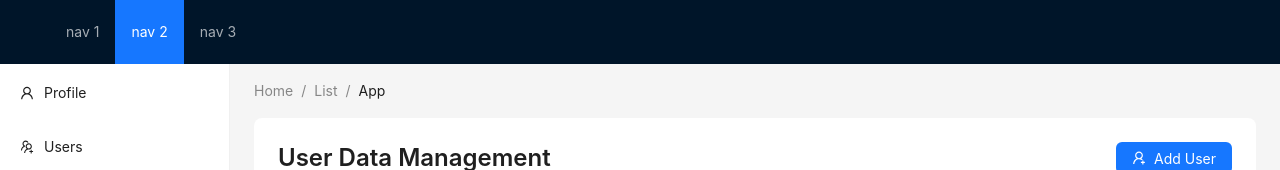
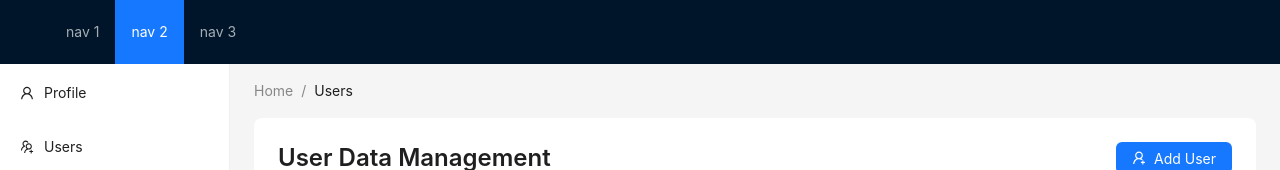
Before and after one commit to IQMS-System/AnalysisToolFrontend, a React (Vite) app: page /users in a window 1280 px wide. Shown: the top 170 px of the page. Built offline with nearby package versions, Linux system fonts and the light colour scheme.

Commit message:
feat: implement breadcrumb

```diff
--- a/src/components/BaseLayout/index.tsx
+++ b/src/components/BaseLayout/index.tsx
@@ -17,6 +17,7 @@ import { useNavigate } from "react-router-dom";
 
 interface Props {
   children: React.ReactNode;
+  breadCrumb: string[];
 }
 
 interface MenuItem {
@@ -96,7 +97,7 @@ const listMenu = menu.map((icon, index) => {
   };
 });
 
-const BaseLayout = ({ children }: Props) => {
+const BaseLayout = ({ children, breadCrumb }: Props) => {
   const navigate = useNavigate();
   const {
     token: { colorBgContainer, borderRadiusLG },
@@ -139,9 +140,9 @@ const BaseLayout = ({ children }: Props) => {
         </Sider>
         <Layout style={{ padding: "0 24px 24px" }}>
           <Breadcrumb style={{ margin: "16px 0" }}>
-            <Breadcrumb.Item>Home</Breadcrumb.Item>
-            <Breadcrumb.Item>List</Breadcrumb.Item>
-            <Breadcrumb.Item>App</Breadcrumb.Item>
+            {breadCrumb.map((item) => (
+              <Breadcrumb.Item key={item}>{item}</Breadcrumb.Item>
+            ))}
           </Breadcrumb>
           <Content
             style={{
--- a/src/routes/ApprovalCenterPage/index.tsx
+++ b/src/routes/ApprovalCenterPage/index.tsx
@@ -2,7 +2,7 @@ import BaseLayout from "../../components/BaseLayout";
 
 const ApprovalCenterPage = () => {
   return (
-    <BaseLayout>
+    <BaseLayout breadCrumb={["Home", "Approval Center"]}>
       <div>Ini Approval Page</div>
     </BaseLayout>
   );
--- a/src/routes/ApprovalConfigPage/index.tsx
+++ b/src/routes/ApprovalConfigPage/index.tsx
@@ -2,7 +2,7 @@ import BaseLayout from "../../components/BaseLayout";
 
 const ApprovalConfigPage = () => {
   return (
-    <BaseLayout>
+    <BaseLayout breadCrumb={["Home", "Approval Configuration"]}>
       <div>Ini approval config page</div>
     </BaseLayout>
   );
--- a/src/routes/NotificationPage/index.tsx
+++ b/src/routes/NotificationPage/index.tsx
@@ -2,7 +2,7 @@ import BaseLayout from "../../components/BaseLayout";
 
 const NotificationPage = () => {
   return (
-    <BaseLayout>
+    <BaseLayout breadCrumb={["Home", "Notifications"]}>
       <div>Ini notification page</div>
     </BaseLayout>
   );
--- a/src/routes/OperationPage/index.tsx
+++ b/src/routes/OperationPage/index.tsx
@@ -2,7 +2,7 @@ import BaseLayout from "../../components/BaseLayout";
 
 const OperationPage = () => {
   return (
-    <BaseLayout>
+    <BaseLayout breadCrumb={["Home", "Operations"]}>
       <div>Ini operation page</div>
     </BaseLayout>
   );
--- a/src/routes/ProductPage/index.tsx
+++ b/src/routes/ProductPage/index.tsx
@@ -2,7 +2,7 @@ import BaseLayout from "../../components/BaseLayout";
 
 const ProductPage = () => {
   return (
-    <BaseLayout>
+    <BaseLayout breadCrumb={["Home", "Products"]}>
       <div>Ini product page</div>
     </BaseLayout>
   );
--- a/src/routes/ProfilePage/index.tsx
+++ b/src/routes/ProfilePage/index.tsx
@@ -2,7 +2,7 @@ import BaseLayout from "../../components/BaseLayout";
 
 const ProfilePage = () => {
   return (
-    <BaseLayout>
+    <BaseLayout breadCrumb={["Home", "Profile"]}>
       <div>Ini profile page</div>
     </BaseLayout>
   );
--- a/src/routes/QualityControlPage/index.tsx
+++ b/src/routes/QualityControlPage/index.tsx
@@ -2,7 +2,7 @@ import BaseLayout from "../../components/BaseLayout";
 
 const QualityControlPage = () => {
   return (
-    <BaseLayout>
+    <BaseLayout breadCrumb={["Home", "Quality Control"]}>
       <div>Ini quality page control</div>
     </BaseLayout>
   );
--- a/src/routes/ReportPage/index.tsx
+++ b/src/routes/ReportPage/index.tsx
@@ -2,7 +2,7 @@ import BaseLayout from "../../components/BaseLayout";
 
 const ReportPage = () => {
   return (
-    <BaseLayout>
+    <BaseLayout breadCrumb={["Home", "Report"]}>
       <div>Ini report page</div>
     </BaseLayout>
   );
--- a/src/routes/UploadPage/index.tsx
+++ b/src/routes/UploadPage/index.tsx
@@ -2,7 +2,7 @@ import BaseLayout from "../../components/BaseLayout";
 
 const UploadPage = () => {
   return (
-    <BaseLayout>
+    <BaseLayout breadCrumb={["Home", "Upload"]}>
       <div>Ini upload page</div>
     </BaseLayout>
   );
--- a/src/routes/UsersPage/index.tsx
+++ b/src/routes/UsersPage/index.tsx
@@ -6,7 +6,7 @@ import { UserAddOutlined } from "@ant-design/icons";
 
 const UsersPage = () => {
   return (
-    <BaseLayout>
+    <BaseLayout breadCrumb={["Home", "Users"]}>
       <Flex vertical gap={10}>
         <Flex justify="space-between">
           <Title level={3}>User Data Management</Title>
```
